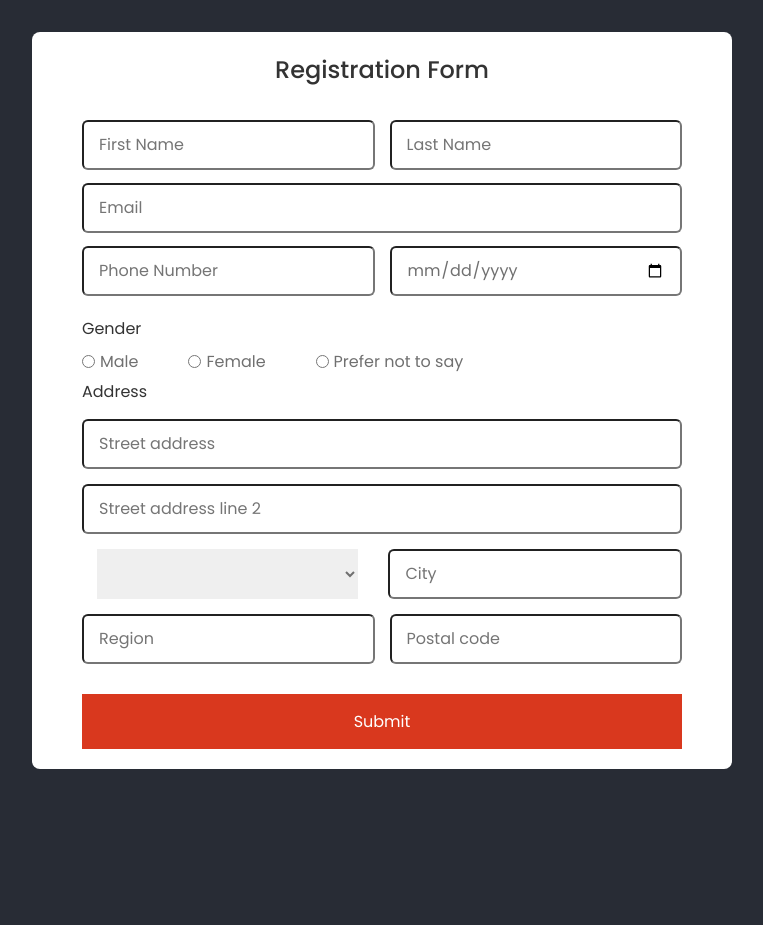
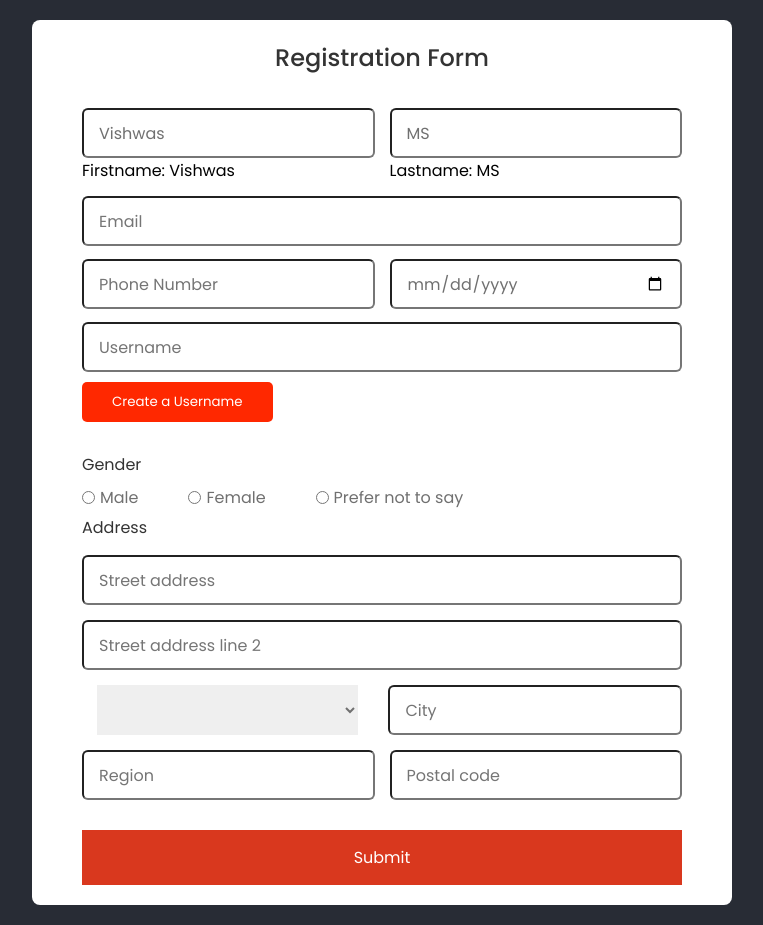
Before and after one commit to VIS-WAS/templateDrivenForm, an Angular app: page / in a window 1280 px wide. Shown: the whole page, without its empty margins (258-1021 px from the left). Before the commit the page ends 800 px from the top, so only its background shows below. Built offline with nearby package versions, Linux system fonts and the light colour scheme.

Commit message:
setValue() and patchValue()

```diff
--- a/src/app/app.component.css
+++ b/src/app/app.component.css
@@ -112,7 +112,7 @@ input.ng-invalid.ng-touched {
   border: red 2px solid;
 }
 
-/* .btn-gen-username {
+.btn-gen-username {
   margin: 10px 0px;
   padding: 10px 30px;
   border-radius: 5px;
@@ -120,7 +120,7 @@ input.ng-invalid.ng-touched {
   border: none;
   color: white;
 }
-
+/*
 .user-detail-container {
   position: relative;
   max-width: 700px;
--- a/src/app/app.component.html
+++ b/src/app/app.component.html
@@ -64,14 +64,39 @@
         <input type="number" placeholder="Phone Number" name="phone" ngModel />
       </div>
       <div class="input-box">
-        <input type="date" placeholder="Date of Birth" name="dob" ngModel />
+        <input
+          type="date"
+          placeholder="Date of Birth"
+          name="dob"
+          [(ngModel)]="dob"
+          required
+          #dobTRV="ngModel"
+        />
       </div>
     </div>
 
-    <!-- <div class="input-box">
-      <input type="text" placeholder="username" />
-      <button class="btn-gen-username">Create a Username</button>
-    </div> -->
+    <div class="input-box">
+      <input
+        type="text"
+        placeholder="Username"
+        name="username"
+        ngModel
+        required
+        #uname="ngModel"
+      />
+      <button
+        class="btn-gen-username"
+        [disabled]="fname.invalid || lname.invalid || dobTRV.invalid"
+        (click)="generateUserName()"
+      >
+        Create a Username
+      </button>
+      <div>
+        <small *ngIf="uname.touched && uname.invalid"
+          >*Username is required</small
+        >
+      </div>
+    </div>
 
     <div class="gender-box">
       <h3>Gender</h3>
--- a/src/app/app.component.ts
+++ b/src/app/app.component.ts
@@ -9,9 +9,10 @@ import { NgForm } from '@angular/forms';
 export class AppComponent {
   title = 'template-driven-form';
 
-  firstName: string = '';
-  lastname: string = '';
+  firstName: string = 'Vishwas';
+  lastname: string = 'MS';
   mail: string = '';
+  dob: string = '';
 
   @ViewChild('registrationForm') form: NgForm;
   genders = [
@@ -34,11 +35,57 @@ export class AppComponent {
 
   OnFormSubmit() {
     console.log(this.form);
-    console.log(this.form.controls['firstname'].value);
-    console.log(this.form.value.lastname);
-    console.log(this.form.value.email);
-    console.log(this.form.value.country);
-    console.log(this.form.value.gender);
-    console.log(this.form.value.address.country);
+    // console.log(this.form.controls['firstname'].value);
+    // console.log(this.form.value.lastname);
+    // console.log(this.form.value.email);
+    // console.log(this.form.value.country);
+    // console.log(this.form.value.gender);
+    // console.log(this.form.value.address.country);
+    // console.log(this.dob);
+  }
+
+  generateUserName() {
+    let username = '';
+    if (this.firstName.length >= 3) {
+      username += this.firstName.slice(0, 3);
+    } else {
+      username += this.firstName;
+    }
+    if (this.lastname.length >= 3) {
+      username += this.lastname.slice(0, 3);
+    } else {
+      username += this.lastname;
+    }
+    let datetime = new Date(this.dob);
+    username += datetime.getFullYear();
+    username = username.toLowerCase();
+
+    //this.form.value.username = username   /// property value is updated but it will not be populated in formcontrol
+    // this.form.controls['username'].value = username;     // will throw error -> read-only
+
+    // this.form.setValue({
+    //   address: {
+    //     city: this.form.value.address.city,
+    //     country: this.form.value.address.country,
+    //     postal: this.form.value.address.postal,
+    //     region: this.form.value.address.region,
+    //     street1: this.form.value.address.street1,
+    //     street2: this.form.value.address.street2,
+    //   },
+    //   dob: this.form.value.dob,
+    //   email: this.form.value.email,
+    //   firstname: this.form.value.firstname,
+    //   gender: this.form.value.gender,
+    //   lastname: this.form.value.lastname,
+    //   phone: this.form.value.phone,
+    //   username: username,
+    // });
+
+    this.form.form.patchValue({
+      username: username,
+      address: {
+        country: 'Japan',
+      },
+    });
   }
 }
```
